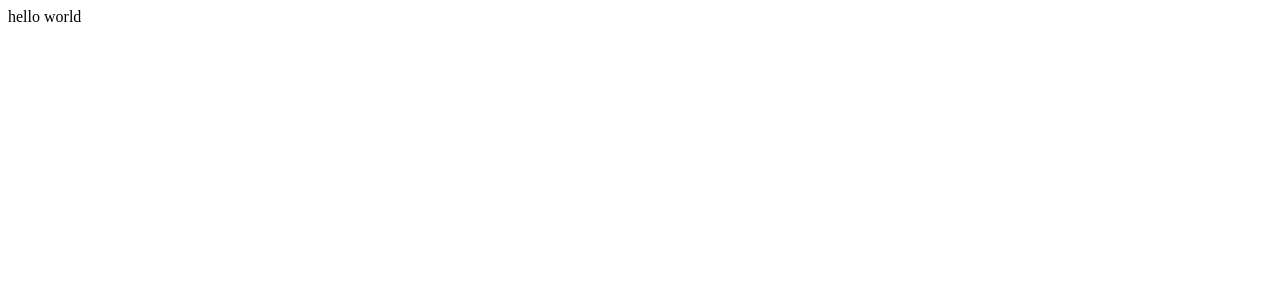
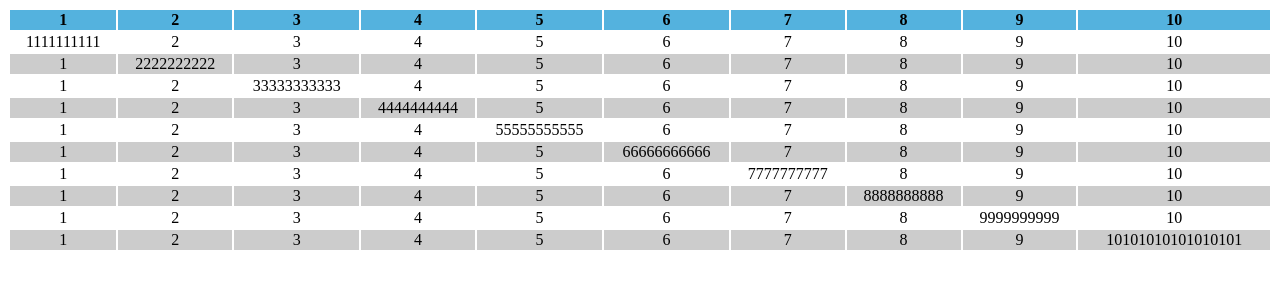
Before and after one commit to sasasakuna/react-responsive-table, a React app: page / in a window 1280 px wide. Shown: the top 300 px of the page. Built offline with nearby package versions, Linux system fonts and the light colour scheme.

Commit message:
hj: add desktop layout

```diff
--- a/src/index.jsx
+++ b/src/index.jsx
@@ -1,10 +1,61 @@
 import React from 'react'
 import ReactDOM from 'react-dom'
+import './main.scss'
 
 class ReactResponsiveTable extends React.Component {
+  constructor(props) {
+    super(props)
+    this.state = {
+      dataSet: [{a: '1111111111', b: '2', c: '3', d: '4', e: '5', f: '6', g: '7', h: '8', i: '9', j: '10'},
+             {a: '1', b: '2222222222', c: '3', d: '4', e: '5', f: '6', g: '7', h: '8', i: '9', j: '10'},
+             {a: '1', b: '2', c: '33333333333', d: '4', e: '5', f: '6', g: '7', h: '8', i: '9', j: '10'},
+             {a: '1', b: '2', c: '3', d: '4444444444', e: '5', f: '6', g: '7', h: '8', i: '9', j: '10'},
+             {a: '1', b: '2', c: '3', d: '4', e: '55555555555', f: '6', g: '7', h: '8', i: '9', j: '10'},
+             {a: '1', b: '2', c: '3', d: '4', e: '5', f: '66666666666', g: '7', h: '8', i: '9', j: '10'},
+             {a: '1', b: '2', c: '3', d: '4', e: '5', f: '6', g: '7777777777', h: '8', i: '9', j: '10'},
+             {a: '1', b: '2', c: '3', d: '4', e: '5', f: '6', g: '7', h: '8888888888', i: '9', j: '10'},
+             {a: '1', b: '2', c: '3', d: '4', e: '5', f: '6', g: '7', h: '8', i: '9999999999', j: '10'},
+             {a: '1', b: '2', c: '3', d: '4', e: '5', f: '6', g: '7', h: '8', i: '9', j: '10101010101010101'}]
+    }
+  }
+
   render() {
+    var rows = this.state.dataSet.map(function(data, index){
+      return (
+        <tr key={index}>
+          <td>{data.a}</td>
+          <td>{data.b}</td>
+          <td>{data.c}</td>
+          <td>{data.d}</td>
+          <td>{data.e}</td>
+          <td>{data.f}</td>
+          <td>{data.g}</td>
+          <td>{data.h}</td>
+          <td>{data.i}</td>
+          <td>{data.j}</td>
+        </tr>
+      )
+    })
     return (
-      <div>hello world</div>
+      <table>
+        <thead>
+          <tr>
+            <th>1</th>
+            <th>2</th>
+            <th>3</th>
+            <th>4</th>
+            <th>5</th>
+            <th>6</th>
+            <th>7</th>
+            <th>8</th>
+            <th>9</th>
+            <th>10</th>
+          </tr>
+        </thead>
+        <tbody>
+          {rows}
+        </tbody>
+      </table>
     )
   }
 }
--- a/src/main.scss
+++ b/src/main.scss
@@ -0,0 +1,17 @@
+table {
+  margin: 0 auto;
+  width: 100%;
+  text-align: center;
+}
+
+thead {
+  background: #54B2DE;
+}
+
+tbody tr:nth-child(even) {
+  background: #ccc;
+}
+
+@media screen and (max-width: 1024px) {
+
+}
```
